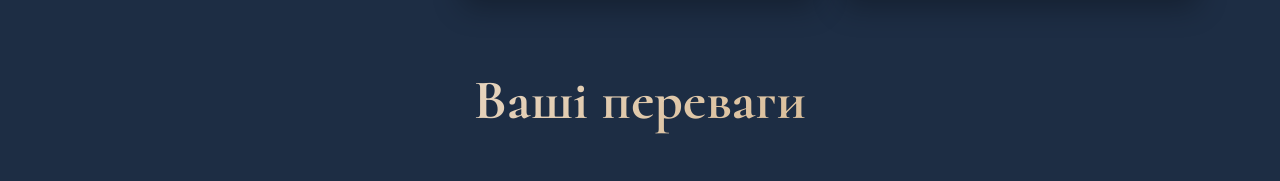
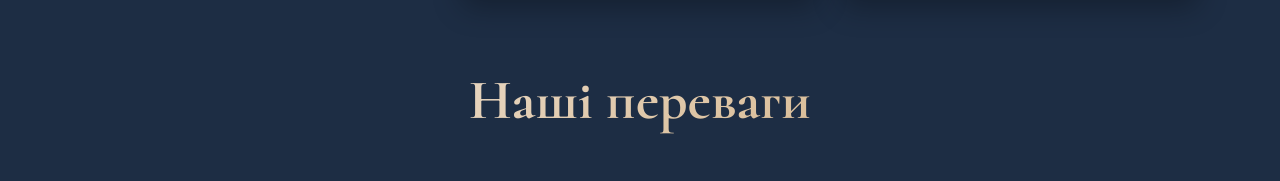
Before and after one commit to Daveabi7/Luxury-Residences---Web, a plain HTML site: page index.html in a window 1280 px wide. Shown: the part 2377-2558 px from the top of the page. Drawn offline with nearby package versions, Linux system fonts and the light colour scheme.

Commit message:
Update index.html

```diff
--- a/index.html
+++ b/index.html
@@ -145,7 +145,7 @@
     </div>
   </div>
 
-  <h1 id="advantages" class="element-text-animation main-text"><strong>Ваші переваги</strong></h1>
+  <h1 id="advantages" class="element-text-animation main-text"><strong>Наші переваги</strong></h1>
   <div class="container my-5" >
     <div class="row gy-4">
         <div class="col-md-3 text-center">
```
